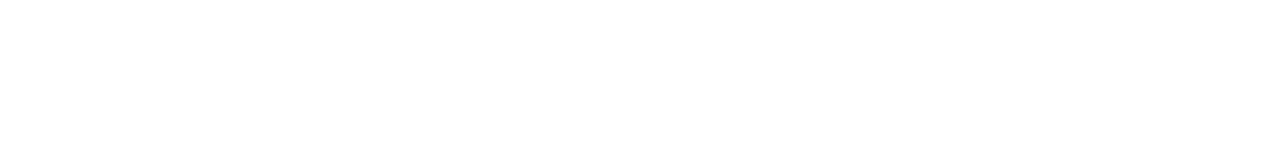
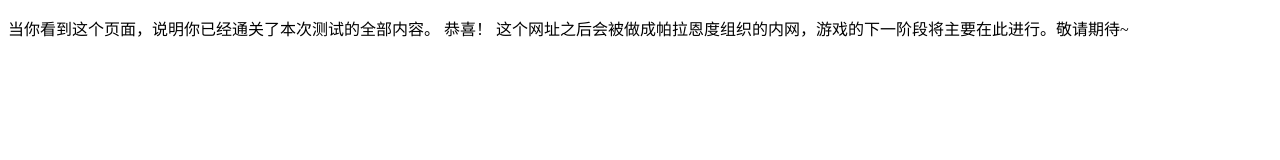
Before and after one commit to cybera1chemist/palandu, a plain HTML site: page index.html in a window 1280 px wide. Drawn offline with Linux system fonts and the light colour scheme.

Commit message:
added testing texts

```diff
--- a/index.html
+++ b/index.html
@@ -7,6 +7,11 @@
   </head>
   <body>
     <main>
+        <p>
+            当你看到这个页面，说明你已经通关了本次测试的全部内容。
+            恭喜！
+            这个网址之后会被做成帕拉恩度组织的内网，游戏的下一阶段将主要在此进行。敬请期待~
+        </p>
     </main>
   </body>
 </html>
```
